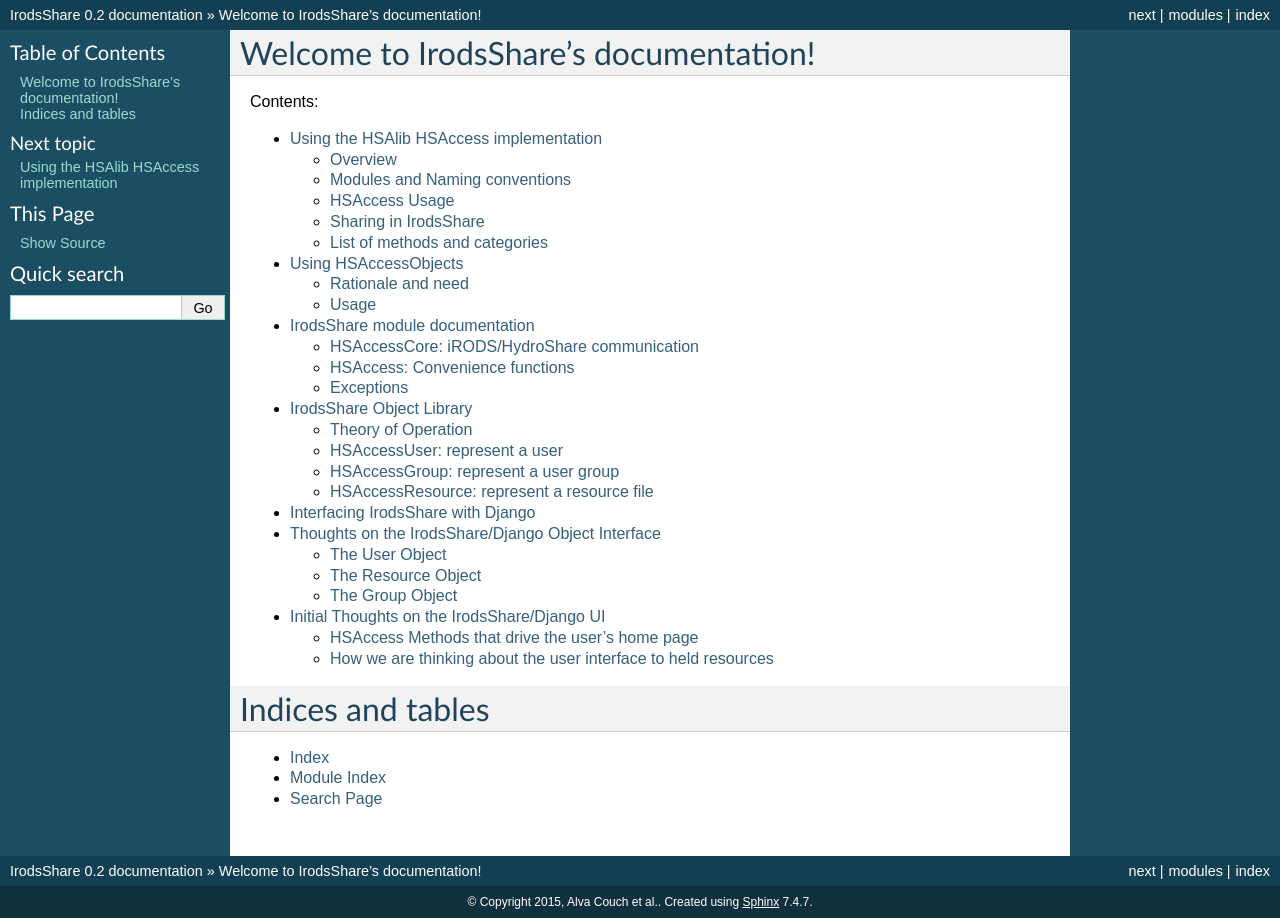
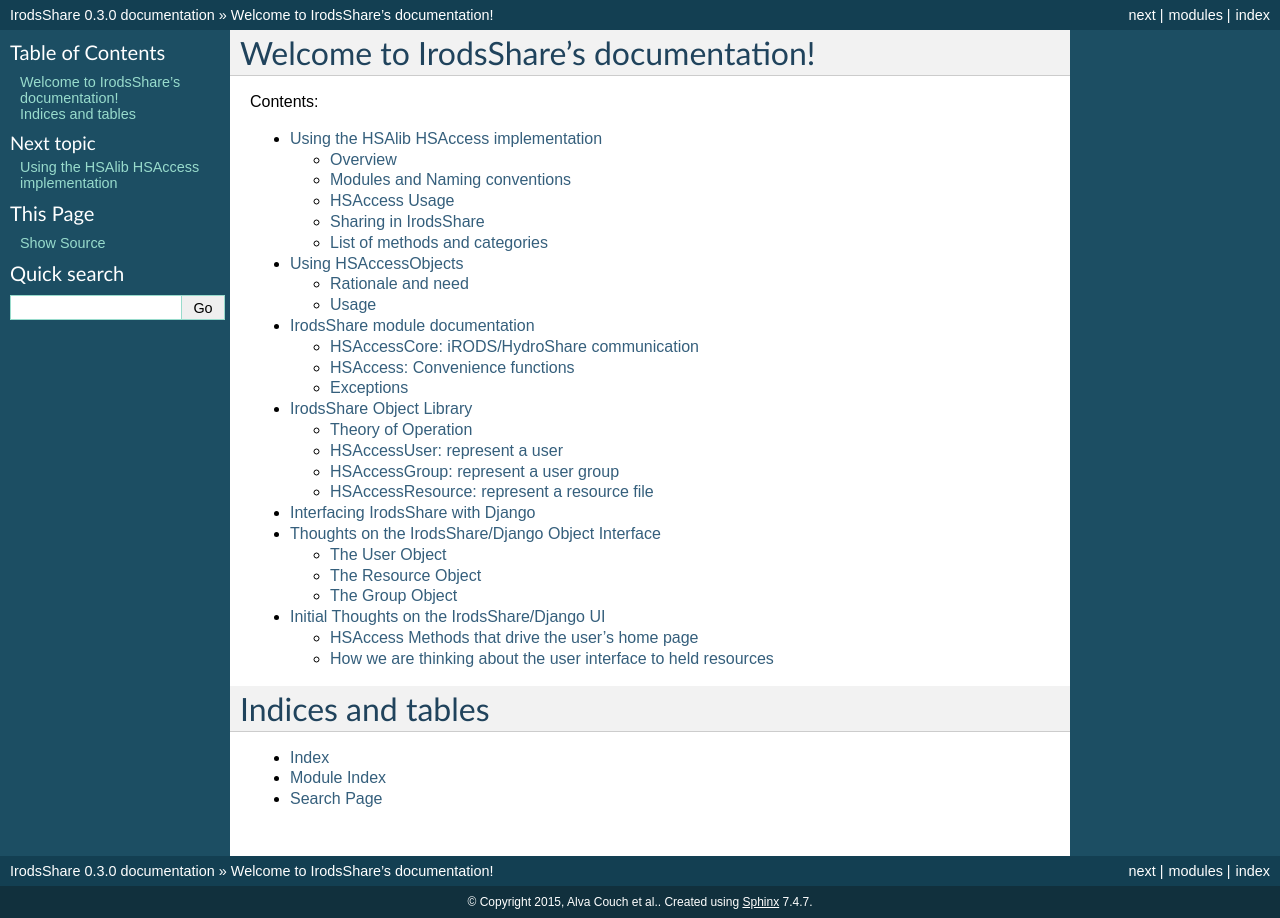
Before and after one commit to hydroshare/IrodsShare, a Sphinx documentation site: the page built from doc/source/index.rst, in a window 1280 px wide. Built offline with Sphinx 7.4.7, drawn with Linux system fonts in a browser that asks for light colours.

Commit message:
Changed release to 0.3

```diff
--- a/doc/source/conf.py
+++ b/doc/source/conf.py
@@ -56,9 +56,9 @@
 # built documents.
 #
 # The short X.Y version.
-version = '0.2'
+version = '0.3'
 # The full version, including alpha/beta/rc tags.
-release = '0.2'
+release = '0.3.0'
 
 # The language for content autogenerated by Sphinx. Refer to documentation
 # for a list of supported languages.
```
